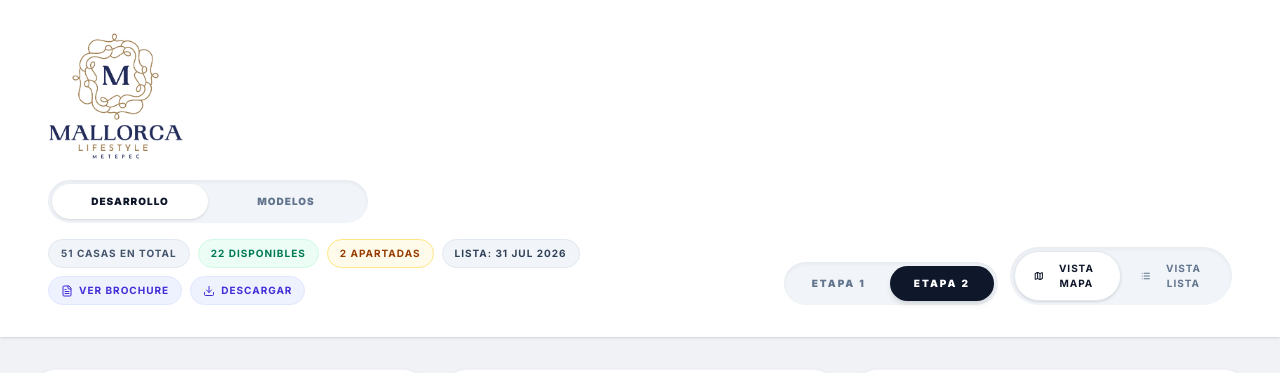
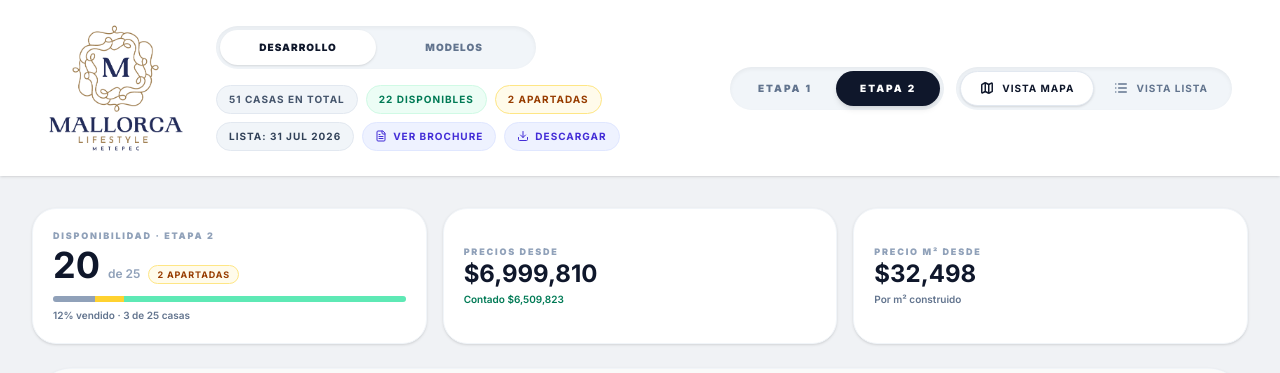
Before and after one commit to jozhmet-byte/mallorcar, a React (Vite) app: page / in a window 1280 px wide. Shown: the top 373 px of the page. Built offline with nearby package versions, Linux system fonts and the light colour scheme; a web font is replaced by a local one.

Commit message:
Header: en desktop pestañas y etiquetas al costado del logo; en móvil logo y etiquetas centrados

```diff
--- a/src/App.tsx
+++ b/src/App.tsx
@@ -1224,19 +1224,20 @@ const App = () => {
       {/* Premium Header */}
       <header className="bg-white shadow-sm z-20 relative">
         {/* Specific Header Content */}
-        <div className="px-6 py-6 lg:px-12 lg:py-8 flex flex-col lg:flex-row justify-between lg:items-end gap-6">
-          <div>
-            <h1 className="mb-5">
+        <div className="px-6 py-6 lg:px-12 lg:py-6 flex flex-col lg:flex-row justify-between lg:items-center gap-6">
+          <div className="flex flex-col lg:flex-row lg:items-center gap-5 lg:gap-8">
+            <h1 className="flex justify-center lg:block shrink-0">
               <img src="/logo-mallorca.png" alt="Mallorca Lifestyle Metepec" className="h-28 lg:h-32 w-auto select-none" draggable={false} />
             </h1>
 
+            <div>
             {/* Main Navigation Tabs */}
             <div className="bg-slate-100 p-1 rounded-full flex shadow-inner w-full sm:max-w-xs mb-4">
               <button onClick={() => setActiveTab('desarrollo')} className={`flex-1 px-4 py-2.5 rounded-full text-[10px] font-black uppercase tracking-[0.1em] transition-all ${activeTab === 'desarrollo' ? 'bg-white text-slate-900 shadow-sm' : 'text-slate-500 hover:text-slate-900'}`}>Desarrollo</button>
               <button onClick={() => setActiveTab('modelos')} className={`flex-1 px-4 py-2.5 rounded-full text-[10px] font-black uppercase tracking-[0.1em] transition-all ${activeTab === 'modelos' ? 'bg-white text-slate-900 shadow-sm' : 'text-slate-500 hover:text-slate-900'}`}>Modelos</button>
             </div>
 
-            <div className="flex flex-wrap items-center gap-2 [&>span]:whitespace-nowrap">
+            <div className="flex flex-wrap items-center justify-center lg:justify-start gap-2 [&>span]:whitespace-nowrap">
               <span className="bg-slate-100 text-slate-600 text-[10px] font-bold px-3 py-1.5 rounded-full uppercase tracking-widest border border-slate-200">
                 51 Casas en Total
               </span>
@@ -1258,11 +1259,12 @@ const App = () => {
                 </a>
               </div>
             </div>
+            </div>
           </div>
 
           {/* Contextual Controls (Only visible in Desarrollo tab) */}
           {activeTab === 'desarrollo' && (
-            <div className="flex flex-col lg:flex-row gap-3 w-full lg:w-auto items-center lg:items-end animate-in fade-in duration-300">
+            <div className="flex flex-col lg:flex-row gap-3 w-full lg:w-auto lg:shrink-0 items-center lg:items-end animate-in fade-in duration-300">
               {/* Stage Controls */}
               <div className={`bg-slate-100 p-1 rounded-full flex flex-1 lg:flex-initial shadow-inner w-full lg:w-auto ${isMobile && viewMode === 'list' ? 'hidden' : ''}`}>
                 {[1, 2].map(stg => (
@@ -1281,11 +1283,11 @@ const App = () => {
 
               {/* View Toggles (Desktop only, mobile handles it via floating bar) */}
               <div className="bg-slate-100 p-1 rounded-full hidden lg:flex shadow-inner">
-                <button onClick={() => setViewMode('map')} className={`relative px-5 py-2.5 rounded-full text-[10px] font-bold uppercase tracking-widest flex items-center gap-2 transition-colors z-10 ${viewMode === 'map' ? 'text-slate-900' : 'text-slate-500 hover:text-slate-800'}`}>
+                <button onClick={() => setViewMode('map')} className={`relative px-5 py-2.5 rounded-full text-[10px] font-bold uppercase tracking-widest flex items-center gap-2 whitespace-nowrap transition-colors z-10 ${viewMode === 'map' ? 'text-slate-900' : 'text-slate-500 hover:text-slate-800'}`}>
                   {viewMode === 'map' && <motion.div layoutId="view-active" className="absolute inset-0 bg-white rounded-full -z-10 shadow-sm border border-slate-200" transition={{ type: "spring", bounce: 0.2, duration: 0.5 }} />}
                   <MapIcon size={14} strokeWidth={2.5}/> VISTA MAPA
                 </button>
-                <button onClick={() => setViewMode('list')} className={`relative px-5 py-2.5 rounded-full text-[10px] font-bold uppercase tracking-widest flex items-center gap-2 transition-colors z-10 ${viewMode === 'list' ? 'text-slate-900' : 'text-slate-500 hover:text-slate-800'}`}>
+                <button onClick={() => setViewMode('list')} className={`relative px-5 py-2.5 rounded-full text-[10px] font-bold uppercase tracking-widest flex items-center gap-2 whitespace-nowrap transition-colors z-10 ${viewMode === 'list' ? 'text-slate-900' : 'text-slate-500 hover:text-slate-800'}`}>
                   {viewMode === 'list' && <motion.div layoutId="view-active" className="absolute inset-0 bg-white rounded-full -z-10 shadow-sm border border-slate-200" transition={{ type: "spring", bounce: 0.2, duration: 0.5 }} />}
                   <List size={14} strokeWidth={2.5}/> VISTA LISTA
                 </button>
```
